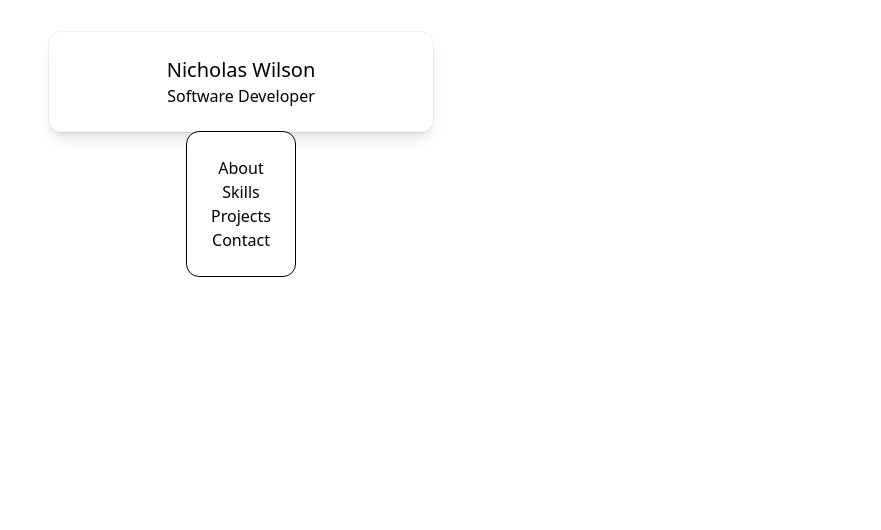
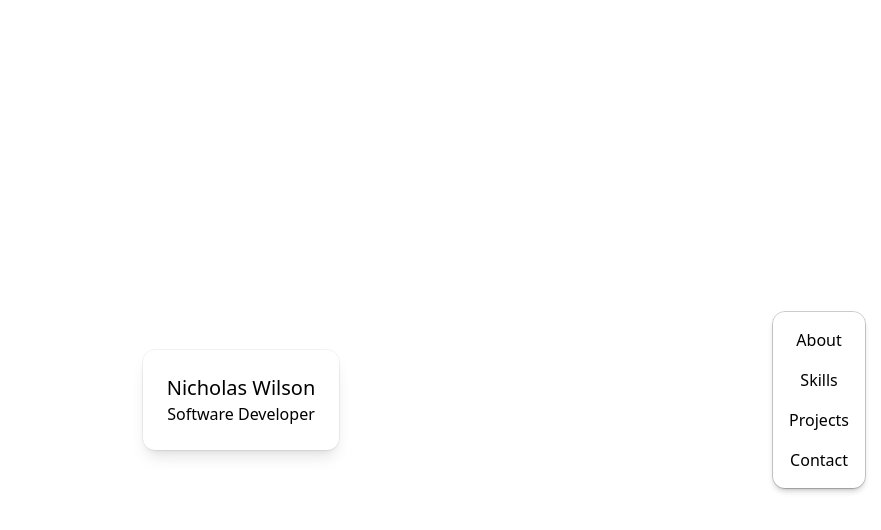
Before and after one commit to nwilson7/portfolio, a React (Vite) app: page / in a window 1280 px wide. Shown: the top 530 px of the page, without its empty margins (399-1280 px from the left). Built offline with nearby package versions, Linux system fonts and the light colour scheme.

Commit message:
removes react-router and converts the page into a SPA. Navbar refactored to incorporate scroll behaviour

```diff
--- a/package.json
+++ b/package.json
@@ -13,7 +13,6 @@
     "@tailwindcss/vite": "^4.0.12",
     "react": "^19.0.0",
     "react-dom": "^19.0.0",
-    "react-router": "^7.3.0",
     "tailwindcss": "^4.0.12"
   },
   "devDependencies": {
--- a/src/App.jsx
+++ b/src/App.jsx
@@ -1,16 +1,44 @@
-import "./App.css";
+import Nav from "./components/Nav";
 import Contact from "./components/ContactPage";
-import { Route, Routes } from "react-router";
 import Home from "./components/Home";
 
 function App() {
   return (
-    <>
-      <Routes>
-        <Route path="/" element={<Home />} />
-        <Route path="/contact" element={<Contact />} />
-      </Routes>
-    </>
+    <div className="relative">
+      {/* Navbar */}
+      <Nav />
+
+      {/* Page Sections */}
+      <section
+        id="about"
+        className="min-h-screen flex items-center justify-center"
+      >
+        <Home />
+      </section>
+
+      <section
+        id="skills"
+        className="min-h-screen flex items-center justify-center bg-gray-100"
+      >
+        {/* Replace with your Skills Component */}
+        <h1 className="text-3xl">Skills Section</h1>
+      </section>
+
+      <section
+        id="projects"
+        className="min-h-screen flex items-center justify-center"
+      >
+        {/* Replace with your Projects Component */}
+        <h1 className="text-3xl">Projects Section</h1>
+      </section>
+
+      <section
+        id="contact"
+        className="min-h-screen flex items-center justify-center bg-gray-100"
+      >
+        <Contact />
+      </section>
+    </div>
   );
 }
 
--- a/src/components/Nav.jsx
+++ b/src/components/Nav.jsx
@@ -1,14 +1,18 @@
-import { Link } from "react-router";
-
 function Nav() {
   return (
-    <div className="mx-auto flex flex-col sticky max-w-fit items-center rounded-xl bg-white p-6 outline outline-black inset-y-0 right-0">
-      <div className="flex flex-col">
-        <Link to="/">About</Link>
-        <Link to="/skills">Skills</Link>
-        <Link to="/projects">Projects</Link>
-        <Link to="/contact">Contact</Link>
-      </div>
+    <div className="fixed top-1/2 right-4 transform -translate-y-1/2 flex flex-col items-center bg-white p-4 rounded-xl shadow-md outline outline-black/10 space-y-4">
+      <a href="#about" className="hover:text-blue-500">
+        About
+      </a>
+      <a href="#skills" className="hover:text-blue-500">
+        Skills
+      </a>
+      <a href="#projects" className="hover:text-blue-500">
+        Projects
+      </a>
+      <a href="#contact" className="hover:text-blue-500">
+        Contact
+      </a>
     </div>
   );
 }
--- a/src/main.jsx
+++ b/src/main.jsx
@@ -1,11 +1,6 @@
 import React from "react";
-import { BrowserRouter } from "react-router";
 import { createRoot } from "react-dom/client";
 import "./index.css";
 import App from "./App.jsx";
 
-createRoot(document.getElementById("root")).render(
-  <BrowserRouter>
-    <App />
-  </BrowserRouter>
-);
+createRoot(document.getElementById("root")).render(<App />);
```
Also changed, not shown: 1 other file (tests, documents, lock files or other folders).
